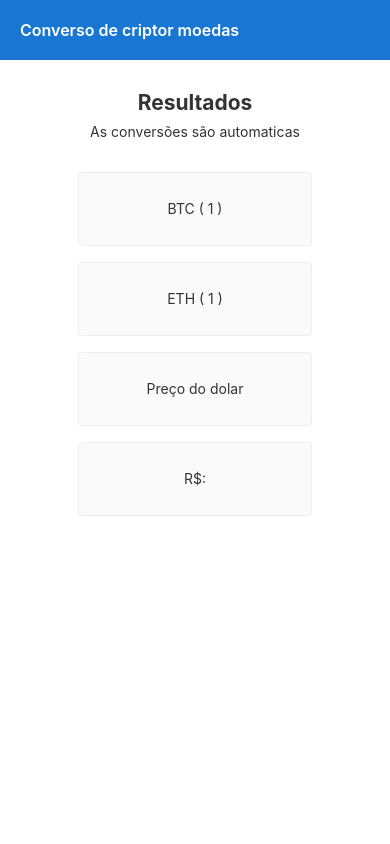
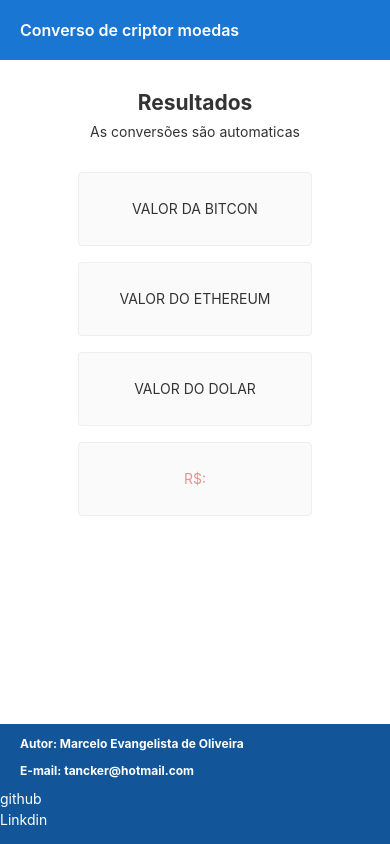
Before and after one commit to veih/conversobit, an Angular app: page / in a window 390 px wide. Built offline with nearby package versions, Linux system fonts and the light colour scheme.

Commit message:
reajustes

```diff
--- a/src/app/app.module.ts
+++ b/src/app/app.module.ts
@@ -9,6 +9,7 @@ import { ContainerComponent } from './container/container.component';
 import { TitleComponent } from './components/title/title.component';
 import { ContentComponent } from './components/content/content.component';
 import { HeaderComponent } from './components/header/header.component';
+import { FooterComponent } from './components/footer/footer.component';
 
 @NgModule({
   declarations: [
@@ -19,7 +20,8 @@ import { HeaderComponent } from './components/header/header.component';
     TitleComponent,
     ContentComponent,
     HeaderComponent,
-    HeaderComponent
+    HeaderComponent,
+    FooterComponent
   ],
   imports: [
     BrowserModule,
--- a/src/app/components/cards/cards.component.css
+++ b/src/app/components/cards/cards.component.css
@@ -52,3 +52,6 @@
   padding: 0 1rem 1rem;
   margin: 0;
 }
+.brl {
+  color: #ec9090;
+}
--- a/src/app/components/cards/cards.component.html
+++ b/src/app/components/cards/cards.component.html
@@ -1,18 +1,18 @@
 <div class="card">
-  <div class="btc" (mouseover)="bitcon()">
-    <span>BTC ( 1 ) </span>
+  <div class="btc" (click)="bitcon()">
+    <span>VALOR DA BITCON</span>
   </div>
 </div>
 
-<div class="card" (mouseover)="etherio()">
+<div class="card" (click)="etherio()">
   <div class="eth">
-    <span>ETH ( 1 )</span>
+    <span>VALOR DO ETHEREUM</span>
   </div>
 </div>
 
 <div class="card">
-  <div class="us" (mouseover)="dolar()">
-    <span>Preço do dolar</span>
+  <div class="us" (click)="dolar()">
+    <span>VALOR DO DOLAR</span>
   </div>
 </div>
 
--- a/src/app/components/cards/cards.component.ts
+++ b/src/app/components/cards/cards.component.ts
@@ -18,7 +18,7 @@ export class CardsComponent implements OnInit {
       .then(response => response.json())
       .then(data => {
         btc.forEach(element => {
-          element.innerHTML ='US$: ' + data.data.market_data.price_usd;
+          element.innerHTML ='Valor atual US$: ' + data.data.market_data.price_usd;
         });
       }
       );
@@ -31,7 +31,7 @@ export class CardsComponent implements OnInit {
       .then(response => response.json())
       .then(data => {
         eth.forEach(element => {
-          element.innerHTML = 'US$: ' + data.data.market_data.price_usd;
+          element.innerHTML = 'Valor atual US$: ' + data.data.market_data.price_usd;
         });
       });
   }
@@ -43,7 +43,7 @@ export class CardsComponent implements OnInit {
       .then(response => response.json())
       .then(data => {
         us.forEach(element => {
-          element.innerHTML ="R$: " + data.USDBRL.bid;
+          element.innerHTML ="Valor atual R$: " + data.USDBRL.bid;
         });
       });
   }
--- /dev/null
+++ b/src/app/components/footer/footer.component.css
@@ -0,0 +1,48 @@
+.redes {
+  display: grid;
+  justify-content: left;
+  align-items: center;
+  grid-template-columns: repeat(4, 1fr);
+  grid-gap: 10px;
+  position: absolute;
+  bottom: 0;
+  margin-left:-8px;
+  margin-top: 100px;
+  height: 100px;
+  width: 100%;
+  background-color: #125699;
+  color: #fff;
+}
+a,
+a:visited,
+a:hover {
+  color: #fff;
+  text-decoration: none;
+  align-items: center;
+}
+
+p {
+  margin-left: 20px;
+  font-size: 12px;
+  font-weight: bold;
+  color: #fff;
+}
+a:hover {
+  color: #b7bdc3;
+}
+
+@media screen and (max-width: 1014px) {
+  .redes {
+    grid-template-columns: repeat(2, 1fr);
+  }
+}
+@media screen and (max-width: 526px) {
+  .redes {
+    display: block;
+    height: 120px;
+  }
+  a {
+    display: block;
+    margin-bottom: 4px;
+  }
+}
--- /dev/null
+++ b/src/app/components/footer/footer.component.html
@@ -0,0 +1,6 @@
+<div class="redes">
+  <p>Autor: Marcelo Evangelista de Oliveira</p>
+  <p>E-mail: tancker@hotmail.com</p>
+  <a href="https://github.com/veih">github</a>
+  <a href="https://www.linkedin.com/in/marcelo-evangelista-de-oliveira-a8a8b817b/">Linkdin</a>
+</div>
--- /dev/null
+++ b/src/app/components/footer/footer.component.ts
@@ -0,0 +1,15 @@
+import { Component, OnInit } from '@angular/core';
+
+@Component({
+  selector: 'app-footer',
+  templateUrl: './footer.component.html',
+  styleUrls: ['./footer.component.css']
+})
+export class FooterComponent implements OnInit {
+
+  constructor() { }
+
+  ngOnInit(): void {
+  }
+
+}
--- a/src/app/container/container.component.html
+++ b/src/app/container/container.component.html
@@ -3,3 +3,5 @@
 <app-content></app-content>
 
 <app-cards class="card-container"></app-cards>
+
+<app-footer></app-footer>
```
Also changed, not shown: 1 other file (tests, documents, lock files or other folders).
